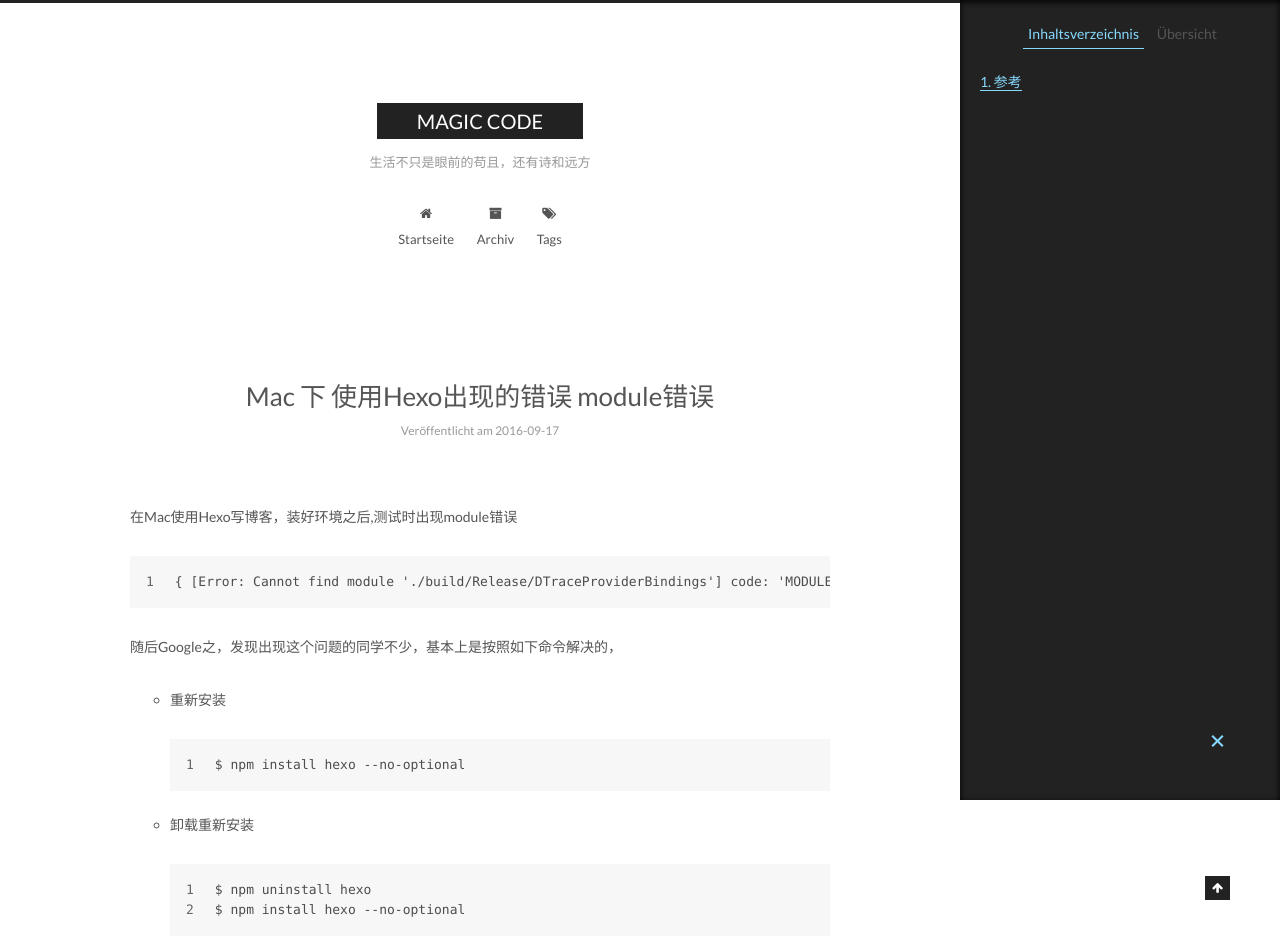
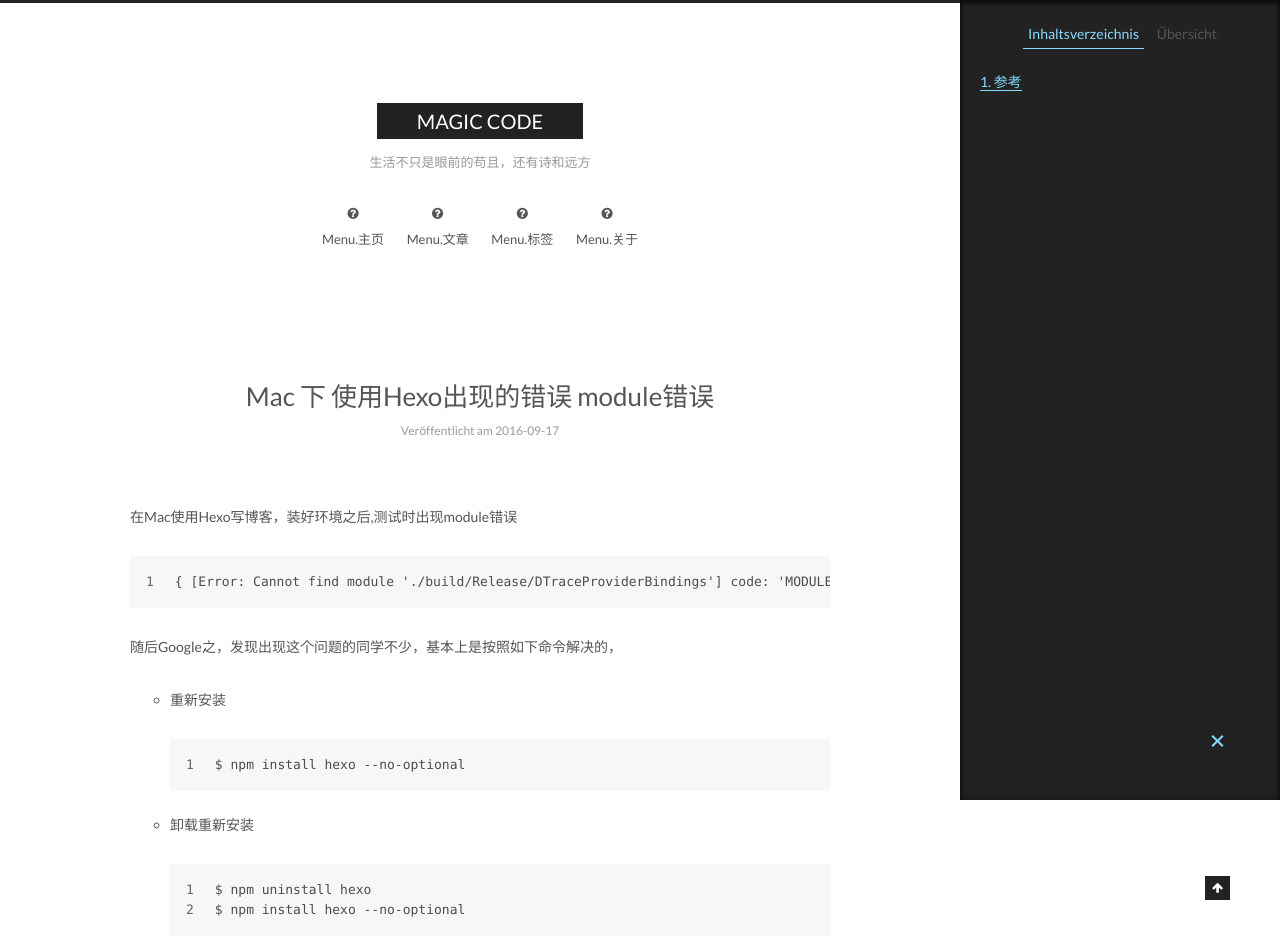
Before and after one commit to magicsn0w/magicsn0w.github.io, a plain HTML site: page 2016/09/17/Mac-下-使用Hexo出现的错误-module错误/index.html in a window 1280 px wide. Shown: the top 939 px of the page. Drawn offline with Linux system fonts and the light colour scheme.

Commit message:
Site updated: 2016-09-17 19:51:34

```diff
--- a/2016/09/17/Mac-下-使用Hexo出现的错误-module错误/index.html
+++ b/2016/09/17/Mac-下-使用Hexo出现的错误-module错误/index.html
@@ -172,32 +172,42 @@
     <ul id="menu" class="menu">
 
 
-        <li class="menu-item menu-item-home">
+        <li class="menu-item menu-item-主页">
           <a href="/" rel="section">
 
-              <i class="menu-item-icon fa fa-fw fa-home"></i> <br />
+              <i class="menu-item-icon fa fa-fw fa-question-circle"></i> <br />
 
-            Startseite
+            menu.主页
           </a>
         </li>
 
 
-        <li class="menu-item menu-item-archives">
+        <li class="menu-item menu-item-文章">
           <a href="/archives" rel="section">
 
-              <i class="menu-item-icon fa fa-fw fa-archive"></i> <br />
+              <i class="menu-item-icon fa fa-fw fa-question-circle"></i> <br />
 
-            Archiv
+            menu.文章
           </a>
         </li>
 
 
-        <li class="menu-item menu-item-tags">
+        <li class="menu-item menu-item-标签">
           <a href="/tags" rel="section">
 
-              <i class="menu-item-icon fa fa-fw fa-tags"></i> <br />
+              <i class="menu-item-icon fa fa-fw fa-question-circle"></i> <br />
 
-            Tags
+            menu.标签
+          </a>
+        </li>
+
+
+        <li class="menu-item menu-item-关于">
+          <a href="/about" rel="section">
+
+              <i class="menu-item-icon fa fa-fw fa-question-circle"></i> <br />
+
+            menu.关于
           </a>
         </li>
 
@@ -378,7 +388,7 @@
         </div>
         <nav class="site-state motion-element">
           <div class="site-state-item site-state-posts">
-            <a href="/archives">
+            <a href="/">
               <span class="site-state-item-count">1</span>
               <span class="site-state-item-name">Artikel</span>
             </a>
--- a/css/main.css
+++ b/css/main.css
@@ -1548,7 +1548,7 @@ pre .javascript .function {
   width: 4px;
   height: 4px;
   border-radius: 50%;
-  background: #ffbadd;
+  background: #4ac6ff;
 }
 .links-of-blogroll {
   font-size: 13px;
```
Also changed, not shown: archives/2016/09/index.html (+20 -10 lines), archives/2016/index.html (+20 -10 lines), archives/index.html (+20 -10 lines), index.html (+20 -10 lines).
